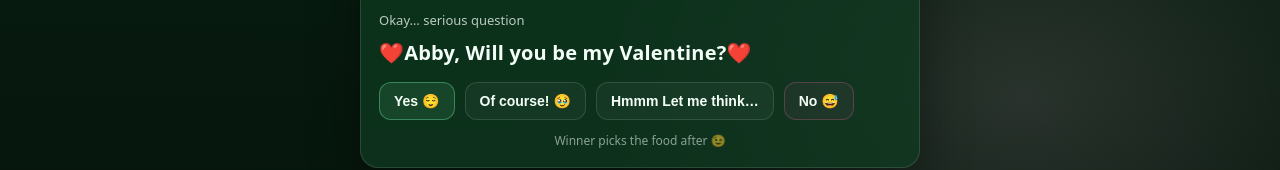
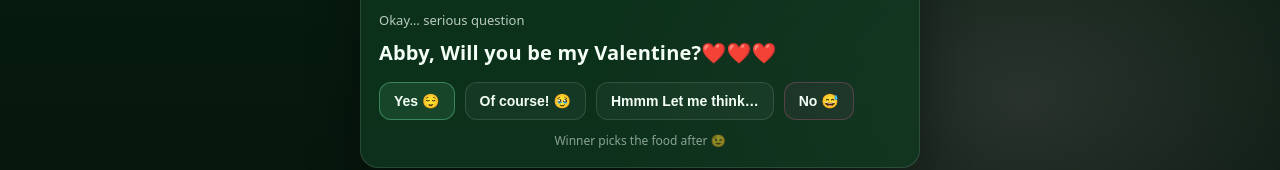
Before and after one commit to Ugo-Ndupu/golf-, a plain HTML site: page index.html in a window 1280 px wide. Shown: the part 748-918 px from the top of the page. Drawn offline with Linux system fonts and the light colour scheme.

Commit message:
Update index.html

```diff
--- a/index.html
+++ b/index.html
@@ -724,7 +724,7 @@
 
       <div class="ask">
         <p>Okay… serious question</p>
-        <h3>❤️<span id="personName3">Abby</span>, Will you be my Valentine?❤️</h3>
+        <h3><span id="personName3">Abby</span>, Will you be my Valentine?❤️❤️❤️</h3>
         <div class="btns">
           <button class="yes" onclick="celebrateYes()">Yes 😌</button>
           <button onclick="celebrateYes()">Of course! 🥹</button>
```
